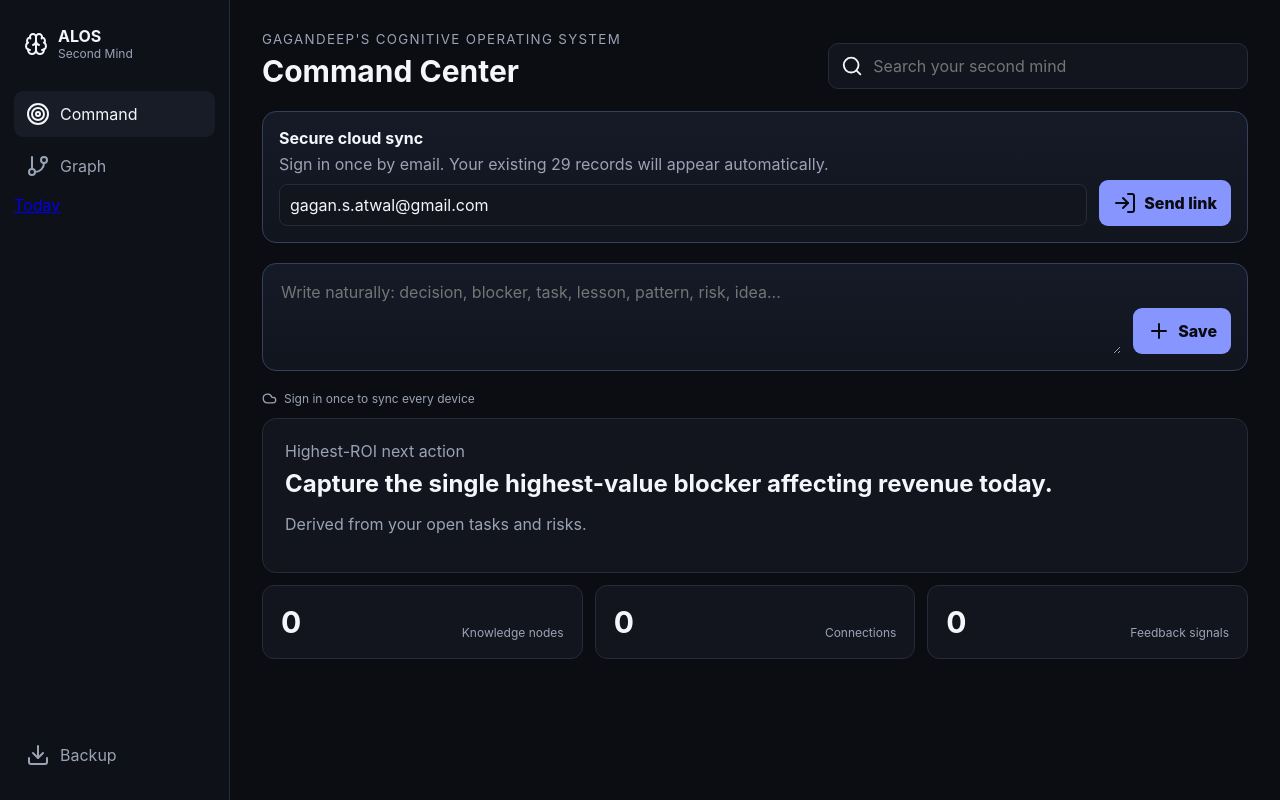
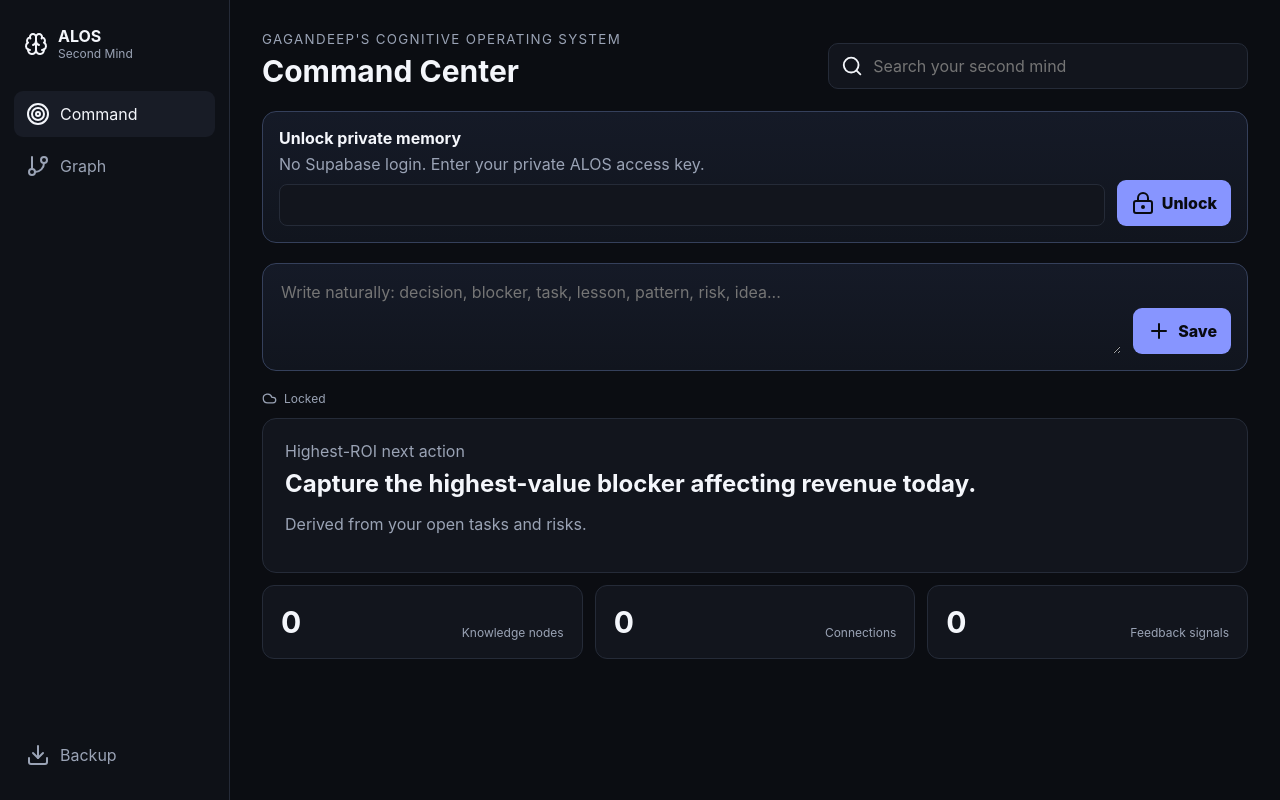
Before and after one commit to Gagan8atwal/hello-world-app, a Next.js app: page / in a window 1280 px wide. Built offline with nearby package versions, Linux system fonts and the light colour scheme.

Commit message:
feat: replace Supabase with private GitHub sync

```diff
--- a/app/page.tsx
+++ b/app/page.tsx
@@ -2,19 +2,15 @@
 
 import dynamic from "next/dynamic";
 import { useEffect, useMemo, useState } from "react";
-import { createClient, type User } from "@supabase/supabase-js";
-import { AlertTriangle, Brain, CheckCircle2, Cloud, Download, GitBranch, LogIn, LogOut, Plus, Search, Target } from "lucide-react";
+import { AlertTriangle, Brain, CheckCircle2, Cloud, Download, GitBranch, LockKeyhole, Plus, Search, Target } from "lucide-react";
 
 const Graph = dynamic(() => import("react-force-graph-2d"), { ssr: false });
-const supabase = createClient(
-  "https://jlueirhoepdcujzauoqy.supabase.co",
-  "sb_publishable_p93W1IK6g8npq87XzUmVKA_5VyHLje-"
-);
 
 type Kind = "company" | "decision" | "memory" | "risk" | "task" | "pattern" | "goal";
-type Node = { id: string; kind: Kind; title: string; body: string; created: string };
+type Node = { id: string; kind: Kind; title: string; body: string; created?: string; created_at?: string };
 type Link = { source: string; target: string; type: string };
-type Store = { nodes: Node[]; links: Link[]; feedback: { id: string; useful: boolean }[] };
+type Feedback = { id?: string; node_id?: string; useful: boolean };
+type Store = { nodes: Node[]; links: Link[]; feedback: Feedback[] };
 
 const emptyStore: Store = { nodes: [], links: [], feedback: [] };
 
@@ -30,123 +26,65 @@ function classify(text: string): Kind {
 
 export default function Home() {
   const [store, setStore] = useState<Store>(emptyStore);
+  const [sha, setSha] = useState("");
+  const [accessKey, setAccessKey] = useState("");
+  const [unlocked, setUnlocked] = useState(false);
   const [text, setText] = useState("");
   const [q, setQ] = useState("");
   const [tab, setTab] = useState<"home" | "graph">("home");
   const [selected, setSelected] = useState<Node | null>(null);
-  const [user, setUser] = useState<User | null>(null);
-  const [email, setEmail] = useState("gagan.s.atwal@gmail.com");
-  const [status, setStatus] = useState("Checking secure sync...");
-  const [loading, setLoading] = useState(true);
+  const [status, setStatus] = useState("Locked");
+  const [saving, setSaving] = useState(false);
 
   useEffect(() => {
-    let channel: ReturnType<typeof supabase.channel> | null = null;
-
-    async function boot() {
-      const { data } = await supabase.auth.getSession();
-      const current = data.session?.user ?? null;
-      setUser(current);
-      if (current) {
-        await loadCloud(current.id);
-        channel = supabase
-          .channel("alos-live-sync")
-          .on("postgres_changes", { event: "*", schema: "public", table: "alos_nodes", filter: `user_id=eq.${current.id}` }, () => loadCloud(current.id))
-          .on("postgres_changes", { event: "*", schema: "public", table: "alos_links", filter: `user_id=eq.${current.id}` }, () => loadCloud(current.id))
-          .on("postgres_changes", { event: "*", schema: "public", table: "alos_feedback", filter: `user_id=eq.${current.id}` }, () => loadCloud(current.id))
-          .subscribe();
-      } else {
-        const local = localStorage.getItem("alos-v1");
-        if (local) {
-          try { setStore(JSON.parse(local)); } catch { setStore(emptyStore); }
-        }
-        setStatus("Sign in once to sync every device");
-        setLoading(false);
-      }
-    }
-
-    boot();
-    const { data: listener } = supabase.auth.onAuthStateChange(async (_event, session) => {
-      const current = session?.user ?? null;
-      setUser(current);
-      if (current) await loadCloud(current.id);
-    });
-
-    return () => {
-      listener.subscription.unsubscribe();
-      if (channel) supabase.removeChannel(channel);
-    };
+    const cached = localStorage.getItem("alos-cache");
+    if (cached) try { setStore(JSON.parse(cached)); } catch {}
   }, []);
 
   useEffect(() => {
-    if (!user && !loading) localStorage.setItem("alos-v1", JSON.stringify(store));
-  }, [store, user, loading]);
+    localStorage.setItem("alos-cache", JSON.stringify(store));
+  }, [store]);
 
-  async function loadCloud(userId: string) {
-    setLoading(true);
-    const [{ data: nodes, error: nodeError }, { data: links, error: linkError }, { data: feedback, error: feedbackError }] = await Promise.all([
-      supabase.from("alos_nodes").select("id,kind,title,body,created_at").eq("user_id", userId).order("created_at", { ascending: false }),
-      supabase.from("alos_links").select("source,target,type").eq("user_id", userId),
-      supabase.from("alos_feedback").select("node_id,useful").eq("user_id", userId)
-    ]);
-
-    if (nodeError || linkError || feedbackError) {
-      setStatus("Sync error. Local capture remains available.");
-      setLoading(false);
+  async function unlock() {
+    setStatus("Loading private memory...");
+    const response = await fetch("/api/memory", { headers: { "x-alos-key": accessKey } });
+    const result = await response.json();
+    if (!response.ok) {
+      setStatus(response.status === 401 ? "Wrong access key" : result.error || "Unable to load memory");
       return;
     }
-
-    setStore({
-      nodes: (nodes ?? []).map((n) => ({ id: n.id, kind: n.kind as Kind, title: n.title, body: n.body, created: n.created_at })),
-      links: (links ?? []).map((l) => ({ source: l.source, target: l.target, type: l.type })),
-      feedback: (feedback ?? []).filter((f) => typeof f.useful === "boolean").map((f) => ({ id: f.node_id, useful: f.useful as boolean }))
-    });
-    setStatus(`Cloud synced • ${(nodes ?? []).length} records`);
-    setLoading(false);
-    await migrateLocal(userId);
+    setStore(result.data);
+    setSha(result.sha);
+    sessionStorage.setItem("alos-access-key", accessKey);
+    setUnlocked(true);
+    setStatus(`GitHub synced • ${result.data.nodes.length} records`);
   }
 
-  async function migrateLocal(userId: string) {
-    const raw = localStorage.getItem("alos-v1");
-    if (!raw || localStorage.getItem("alos-cloud-migrated") === "yes") return;
-    try {
-      const local: Store = JSON.parse(raw);
-      if (local.nodes.length) {
-        await supabase.from("alos_nodes").upsert(local.nodes.map((n) => ({
-          id: n.id, user_id: userId, kind: n.kind, title: n.title, body: n.body, created_at: n.created, updated_at: new Date().toISOString()
-        })), { onConflict: "id" });
-      }
-      if (local.links.length) {
-        await supabase.from("alos_links").upsert(local.links.map((l) => ({ user_id: userId, source: l.source, target: l.target, type: l.type })), { onConflict: "user_id,source,target,type" });
-      }
-      localStorage.setItem("alos-cloud-migrated", "yes");
-      localStorage.removeItem("alos-v1");
-      await loadCloud(userId);
-    } catch {
-      setStatus("Cloud active; old local data migration needs review");
+  useEffect(() => {
+    const saved = sessionStorage.getItem("alos-access-key");
+    if (saved) { setAccessKey(saved); }
+  }, []);
+
+  async function persist(next: Store) {
+    if (!unlocked) {
+      setStatus("Saved offline. Unlock to sync.");
+      return;
     }
+    setSaving(true);
+    const response = await fetch("/api/memory", {
+      method: "PUT",
+      headers: { "Content-Type": "application/json", "x-alos-key": accessKey },
+      body: JSON.stringify({ data: next, sha }),
+    });
+    const result = await response.json();
+    if (response.ok) {
+      setSha(result.sha);
+      setStatus("Saved to private GitHub memory");
+    } else {
+      setStatus(result.error || "Sync failed; local copy preserved");
+    }
+    setSaving(false);
   }
-
-  async function sendMagicLink() {
-    setStatus("Sending secure sign-in link...");
-    const { error } = await supabase.auth.signInWithOtp({
-      email,
-      options: { emailRedirectTo: window.location.origin }
-    });
-    setStatus(error ? error.message : "Check your email and open the sign-in link");
-  }
-
-  async function signOut() {
-    await supabase.auth.signOut();
-    setUser(null);
-    setStore(emptyStore);
-    setStatus("Signed out");
-  }
-
-  const visible = useMemo(() => store.nodes.filter((n) => `${n.title} ${n.body} ${n.kind}`.toLowerCase().includes(q.toLowerCase())), [store.nodes, q]);
-  const data = useMemo(() => ({
-    nodes: visible.map((n) => ({ ...n, name: n.title })),
-    links: store.links.filter((l) => visible.some((n) => n.id === l.source) && visible.some((n) => n.id === l.target))
-  }), [visible, store.links]);
 
   async function add() {
     const body = text.trim();
@@ -154,30 +92,27 @@ export default function Home() {
     const kind = classify(body);
     const id = `${kind}-${Date.now()}`;
     const node: Node = { id, kind, title: body.length > 72 ? `${body.slice(0, 69)}...` : body, body, created: new Date().toISOString() };
-    const companyRefs = store.nodes.filter((x) => x.kind === "company" && body.toLowerCase().includes(x.title.toLowerCase().replace(" llc", "")));
-    const newLinks = companyRefs.map((r) => ({ source: id, target: r.id, type: "belongs_to" }));
-
-    setStore((s) => ({ ...s, nodes: [node, ...s.nodes], links: [...newLinks, ...s.links] }));
+    const refs = store.nodes.filter((x) => x.kind === "company" && body.toLowerCase().includes(x.title.toLowerCase().replace(" llc", "")));
+    const newLinks = refs.map((r) => ({ source: id, target: r.id, type: "belongs_to" }));
+    const next = { ...store, nodes: [node, ...store.nodes], links: [...newLinks, ...store.links] };
+    setStore(next);
     setText("");
-
-    if (user) {
-      const { error } = await supabase.from("alos_nodes").insert({ id, user_id: user.id, kind, title: node.title, body, created_at: node.created, updated_at: node.created });
-      if (!error && newLinks.length) await supabase.from("alos_links").insert(newLinks.map((l) => ({ ...l, user_id: user.id })));
-      setStatus(error ? `Save failed: ${error.message}` : "Saved and synced");
-    } else {
-      setStatus("Saved on this device only — sign in to sync");
-    }
+    await persist(next);
   }
 
   async function addFeedback(nodeId: string, useful: boolean) {
-    setStore((s) => ({ ...s, feedback: [...s.feedback.filter((f) => f.id !== nodeId), { id: nodeId, useful }] }));
-    if (user) {
-      await supabase.from("alos_feedback").upsert({ user_id: user.id, node_id: nodeId, useful, updated_at: new Date().toISOString() }, { onConflict: "user_id,node_id" });
-      setStatus("Feedback synced");
-    }
+    const next = { ...store, feedback: [...store.feedback.filter((f) => (f.id ?? f.node_id) !== nodeId), { id: nodeId, useful }] };
+    setStore(next);
+    await persist(next);
   }
 
-  const action = store.nodes.find((n) => n.kind === "task")?.title || store.nodes.find((n) => n.kind === "risk")?.title || "Capture the single highest-value blocker affecting revenue today.";
+  const visible = useMemo(() => store.nodes.filter((n) => `${n.title} ${n.body} ${n.kind}`.toLowerCase().includes(q.toLowerCase())), [store.nodes, q]);
+  const data = useMemo(() => ({
+    nodes: visible.map((n) => ({ ...n, name: n.title })),
+    links: store.links.filter((l) => visible.some((n) => n.id === l.source) && visible.some((n) => n.id === l.target)),
+  }), [visible, store.links]);
+
+  const action = store.nodes.find((n) => n.kind === "task")?.title || store.nodes.find((n) => n.kind === "risk")?.title || "Capture the highest-value blocker affecting revenue today.";
 
   function backup() {
     const a = document.createElement("a");
@@ -191,9 +126,7 @@ export default function Home() {
       <div className="brand"><Brain/><b>ALOS</b><span>Second Mind</span></div>
       <button onClick={() => setTab("home")} className={tab === "home" ? "active" : ""}><Target/>Command</button>
       <button onClick={() => setTab("graph")} className={tab === "graph" ? "active" : ""}><GitBranch/>Graph</button>
-      <a href="/today" className="navlink">Today</a>
       <button onClick={backup}><Download/>Backup</button>
-      {user ? <button onClick={signOut}><LogOut/>Sign out</button> : null}
     </aside>
 
     <section className="work">
@@ -202,21 +135,21 @@ export default function Home() {
         <label><Search/><input value={q} onChange={(e) => setQ(e.target.value)} placeholder="Search your second mind"/></label>
       </header>
 
-      {!user && <section className="capture" style={{gridTemplateColumns:"1fr auto"}}>
+      {!unlocked && <section className="capture" style={{ gridTemplateColumns: "1fr auto" }}>
         <div>
-          <strong>Secure cloud sync</strong>
-          <p style={{color:"var(--muted)",margin:"6px 0 10px"}}>Sign in once by email. Your existing 29 records will appear automatically.</p>
-          <input value={email} onChange={(e) => setEmail(e.target.value)} style={{width:"100%",padding:10,borderRadius:8,border:"1px solid var(--line)",background:"var(--panel)",color:"var(--text)"}} />
+          <strong>Unlock private memory</strong>
+          <p style={{ color: "var(--muted)", margin: "6px 0 10px" }}>No Supabase login. Enter your private ALOS access key.</p>
+          <input type="password" value={accessKey} onChange={(e) => setAccessKey(e.target.value)} onKeyDown={(e) => e.key === "Enter" && unlock()} style={{ width: "100%", padding: 10, borderRadius: 8, border: "1px solid var(--line)", background: "var(--panel)", color: "var(--text)" }}/>
         </div>
-        <button onClick={sendMagicLink}><LogIn/>Send link</button>
+        <button onClick={unlock}><LockKeyhole/>Unlock</button>
       </section>}
 
       <div className="capture">
         <textarea value={text} onChange={(e) => setText(e.target.value)} placeholder="Write naturally: decision, blocker, task, lesson, pattern, risk, idea..."/>
-        <button onClick={add}><Plus/>Save</button>
+        <button onClick={add} disabled={saving}><Plus/>{saving ? "Saving" : "Save"}</button>
       </div>
 
-      <p style={{display:"flex",alignItems:"center",gap:7,color:"var(--muted)",fontSize:12}}><Cloud size={15}/>{loading ? "Loading..." : status}</p>
+      <p style={{ display: "flex", alignItems: "center", gap: 7, color: "var(--muted)", fontSize: 12 }}><Cloud size={15}/>{status}</p>
 
       {tab === "home" ? <>
         <div className="roi"><span>Highest-ROI next action</span><h2>{action}</h2><p>Derived from your open tasks and risks.</p></div>
```
